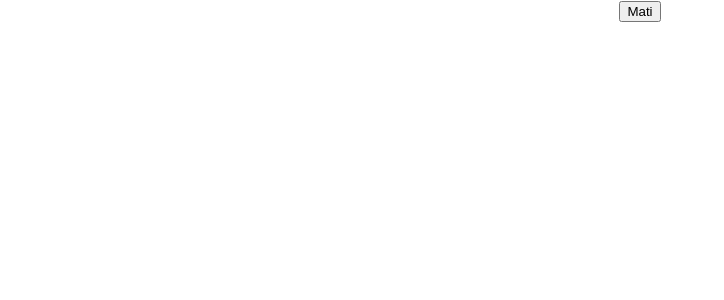
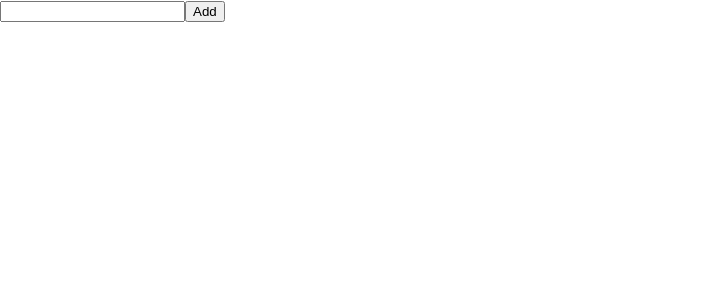
Before and after one commit to teguhwin8/deploy-react, a React (Create React App) app: page / in a window 1280 px wide. Shown: the top 300 px of the page, without its empty margins (0-724 px from the left). Built offline with nearby package versions, Linux system fonts and the light colour scheme.

Commit message:
TodoList

```diff
--- a/src/App.js
+++ b/src/App.js
@@ -1,81 +1,117 @@
 import React, { Component } from "react"
 import "./App.css"
+import List from "./List"
 
 // Timer Component
-class Timer extends Component {
+// class Timer extends Component {
+// 	constructor(props) {
+// 		super(props)
+// 		this.state = {
+// 			time: props.start,
+// 		}
+// 	}
+
+// 	componentDidMount() {
+// 		this.addInterval = setInterval(() => this.increase(), 1000)
+// 	}
+
+// 	componentWillUnmount() {
+// 		clearInterval(this.addInterval)
+// 	}
+
+// 	increase() {
+// 		this.setState((state, props) => ({
+// 			time: parseInt(state.time) + 1,
+// 		}))
+// 	}
+
+// 	render() {
+// 		return (
+// 			<div>
+// 				<h1>{this.state.time} Detik</h1>
+// 			</div>
+// 		)
+// 	}
+// }
+
+// Handle Event with Function (Clicker)
+// function Clicker() {
+// 	function handleClick(e) {
+// 		alert("Halo saya berhasil klik")
+// 		e.preventDefault()
+// 	}
+
+// 	return <button onClick={handleClick}>Klik Saya</button>
+// }
+
+// Handle Event with Class (Toggle)
+// class Toggle extends Component {
+// 	constructor(props) {
+// 		super(props)
+// 		this.state = {
+// 			toggleStatus: false,
+// 		}
+
+// 		this.handleClick = this.handleClick.bind(this)
+// 	}
+
+// 	handleClick() {
+// 		this.setState((state) => ({
+// 			toggleStatus: !state.toggleStatus,
+// 		}))
+// 	}
+
+// 	render() {
+// 		return (
+// 			<button onClick={this.handleClick}>
+// 				{this.state.toggleStatus ? "Hidup" : "Mati"}
+// 			</button>
+// 		)
+// 	}
+// }
+
+export class App extends Component {
 	constructor(props) {
 		super(props)
 		this.state = {
-			time: props.start,
+			todoItem: "",
+			items: [],
 		}
 	}
 
-	componentDidMount() {
-		this.addInterval = setInterval(() => this.increase(), 1000)
+	handleChange = (event) => {
+		this.setState({
+			todoItem: event.target.value,
+		})
 	}
 
-	componentWillUnmount() {
-		clearInterval(this.addInterval)
-	}
-
-	increase() {
-		this.setState((state, props) => ({
-			time: parseInt(state.time) + 1,
-		}))
+	handleSubmit = (event) => {
+		event.preventDefault()
+		if (this.state.todoItem !== "") {
+			this.setState({
+				todoItem: "",
+				items: [...this.state.items, this.state.todoItem],
+			})
+		}
 	}
 
 	render() {
 		return (
 			<div>
-				<h1>{this.state.time} Detik</h1>
-			</div>
-		)
-	}
-}
-
-// Handle Event with Function (Clicker)
-function Clicker() {
-	function handleClick(e) {
-		alert("Halo saya berhasil klik")
-		e.preventDefault()
-	}
-
-	return <button onClick={handleClick}>Klik Saya</button>
-}
-
-// Handle Event with Class (Toggle)
-class Toggle extends Component {
-	constructor(props) {
-		super(props)
-		this.state = {
-			toggleStatus: false,
-		}
-
-		this.handleClick = this.handleClick.bind(this)
-	}
-
-	handleClick() {
-		this.setState((state) => ({
-			toggleStatus: !state.toggleStatus,
-		}))
-	}
-
-	render() {
-		return (
-			<button onClick={this.handleClick}>
-				{this.state.toggleStatus ? "Hidup" : "Mati"}
-			</button>
-		)
-	}
-}
-
-export class App extends Component {
-	render() {
-		return (
-			<div className="App">
 				{/* <Timer start="0" /> */}
 				{/* <Clicker /> */}
-				<Toggle />
+				{/* <Toggle /> */}
+
+				<form onSubmit={this.handleSubmit}>
+					<input
+						type="text"
+						onChange={this.handleChange}
+						value={this.state.todoItem}
+					/>
+					<button type="submit">Add</button>
+				</form>
+
+				<List items={this.state.items} />
 			</div>
 		)
 	}
--- /dev/null
+++ b/src/List.js
@@ -0,0 +1,15 @@
+import React from 'react'
+
+function List(props) {
+  return (
+    <div>
+      <ul>
+        {props.items.map((item, index) =>
+          <li key={index}>{item}</li>
+        )}
+      </ul>
+    </div>
+  )
+}
+
+export default List
```
